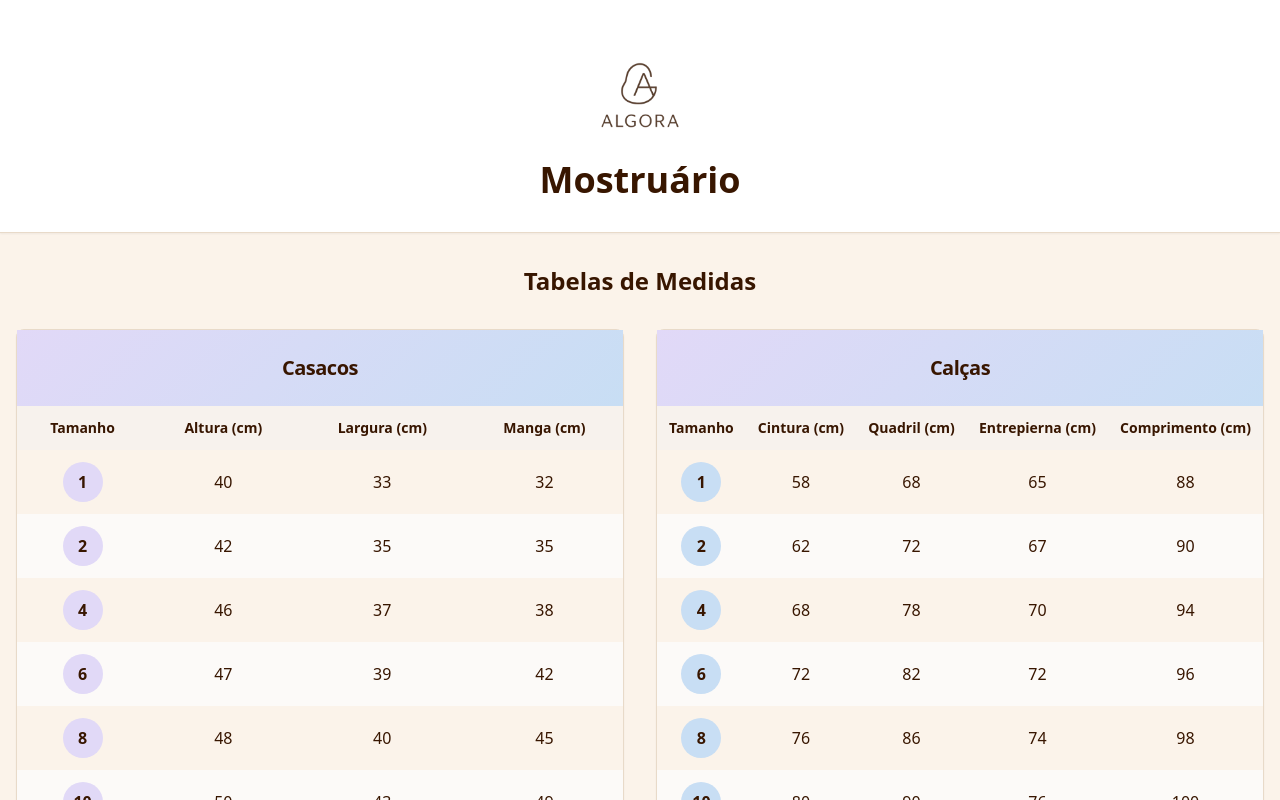
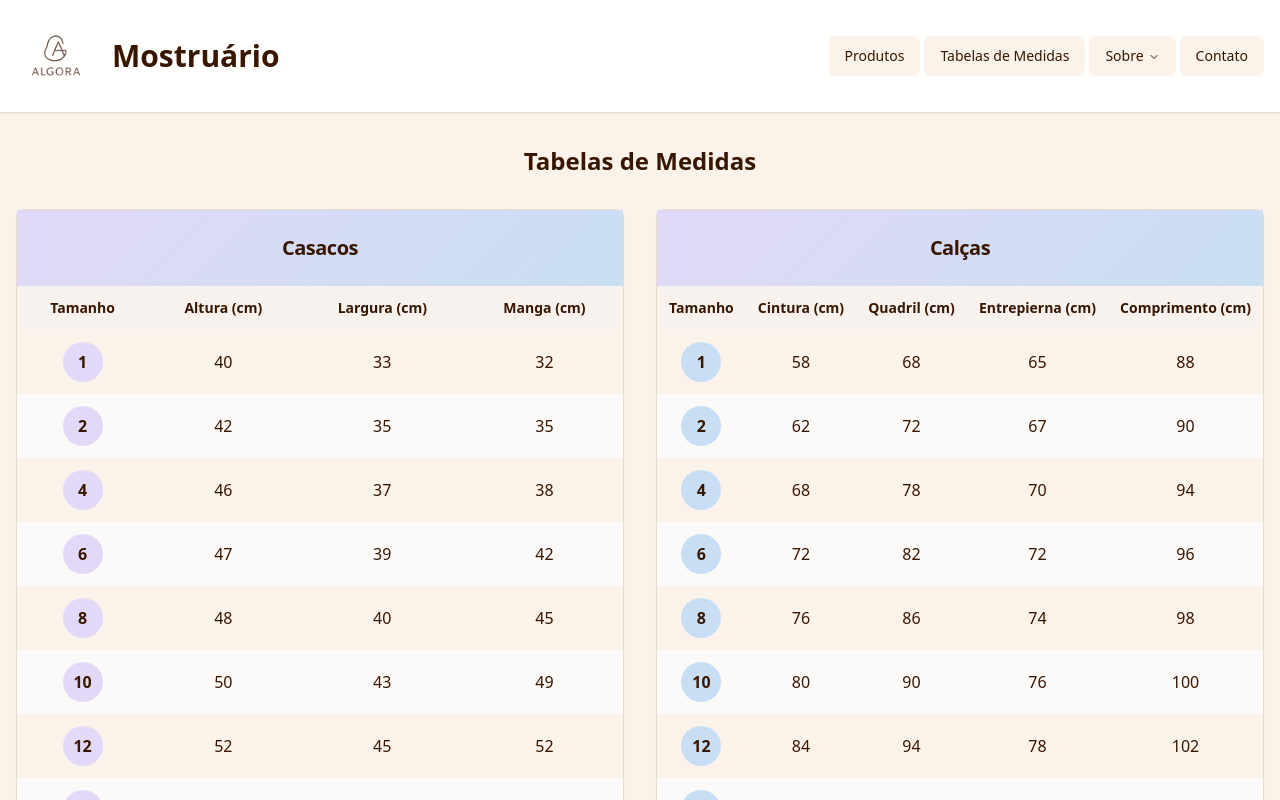
Before and after one commit to tiagolauer/algora-showcase-emporium, a React (Vite) app: page / in a window 1280 px wide. Shown: the top 800 px of the page. Built offline with nearby package versions, Linux system fonts and the light colour scheme.

Commit message:
feat: Add navigation menu to landing page
Adds a header navigation menu to the landing page.

```diff
--- a/src/components/Footer.tsx
+++ b/src/components/Footer.tsx
@@ -3,7 +3,7 @@ import algoraLogo from "@/assets/algora-logo.png";
 
 const Footer = () => {
   return (
-    <footer className="bg-card border-t border-border mt-16">
+    <footer id="contato" className="bg-card border-t border-border mt-16">
       <div className="container mx-auto px-4 py-8">
         <div className="flex flex-col items-center space-y-6">
           {/* Logo e Nome */}
--- /dev/null
+++ b/src/components/Navigation.tsx
@@ -0,0 +1,74 @@
+import {
+  NavigationMenu,
+  NavigationMenuContent,
+  NavigationMenuItem,
+  NavigationMenuLink,
+  NavigationMenuList,
+  NavigationMenuTrigger,
+  navigationMenuTriggerStyle,
+} from "@/components/ui/navigation-menu";
+import { cn } from "@/lib/utils";
+
+const Navigation = () => {
+  const scrollToSection = (sectionId: string) => {
+    const element = document.getElementById(sectionId);
+    if (element) {
+      element.scrollIntoView({ behavior: "smooth" });
+    }
+  };
+
+  return (
+    <NavigationMenu className="hidden md:flex">
+      <NavigationMenuList>
+        <NavigationMenuItem>
+          <NavigationMenuLink
+            className={cn(navigationMenuTriggerStyle(), "cursor-pointer")}
+            onClick={() => scrollToSection("produtos")}
+          >
+            Produtos
+          </NavigationMenuLink>
+        </NavigationMenuItem>
+
+        <NavigationMenuItem>
+          <NavigationMenuLink
+            className={cn(navigationMenuTriggerStyle(), "cursor-pointer")}
+            onClick={() => scrollToSection("tabelas")}
+          >
+            Tabelas de Medidas
+          </NavigationMenuLink>
+        </NavigationMenuItem>
+
+        <NavigationMenuItem>
+          <NavigationMenuTrigger>Sobre</NavigationMenuTrigger>
+          <NavigationMenuContent>
+            <div className="grid gap-3 p-6 w-[400px]">
+              <div className="grid gap-1">
+                <h4 className="text-sm font-medium leading-none">Algora</h4>
+                <p className="text-sm text-muted-foreground">
+                  Conjuntos de pijamas elegantes e confortáveis para toda a família.
+                </p>
+              </div>
+              <div className="grid gap-1">
+                <h4 className="text-sm font-medium leading-none">Qualidade</h4>
+                <p className="text-sm text-muted-foreground">
+                  Produtos confeccionados com materiais de alta qualidade e acabamento premium.
+                </p>
+              </div>
+            </div>
+          </NavigationMenuContent>
+        </NavigationMenuItem>
+
+        <NavigationMenuItem>
+          <NavigationMenuLink
+            className={cn(navigationMenuTriggerStyle(), "cursor-pointer")}
+            onClick={() => scrollToSection("contato")}
+          >
+            Contato
+          </NavigationMenuLink>
+        </NavigationMenuItem>
+      </NavigationMenuList>
+    </NavigationMenu>
+  );
+};
+
+export default Navigation;
--- a/src/pages/Showcase.tsx
+++ b/src/pages/Showcase.tsx
@@ -4,7 +4,9 @@ import SizeTables from "@/components/SizeTables";
 import ProductCard from "@/components/ProductCard";
 import ProductModal from "@/components/ProductModal";
 import Footer from "@/components/Footer";
+import Navigation from "@/components/Navigation";
 import { useEffect } from "react";
+import { Menu, X } from "lucide-react";
 
 // Importação das imagens
 import algoraLogo from "@/assets/algora-logo.png";
@@ -25,6 +27,7 @@ const Showcase = () => {
   const [filteredSizes, setFilteredSizes] = useState<string[]>([]);
   const [selectedProduct, setSelectedProduct] = useState<any>(null);
   const [isModalOpen, setIsModalOpen] = useState(false);
+  const [mobileMenuOpen, setMobileMenuOpen] = useState(false);
 
   // Dados dos produtos
   const products = [
@@ -114,24 +117,74 @@ const Showcase = () => {
 
   return (
     <div className="min-h-screen bg-background">
-      {/* Header com Logo */}
-      <header className="bg-card shadow-sm border-b border-border select-none">
-  <div className="container mx-auto px-4 py-8">
-    <div className="flex items-center justify-center gap-4">
-      <img src={algoraLogo} alt="Logo Algora" className="h-24 md:h-32" />
-    </div>
-    <div className="flex items-center justify-center gap-4">
-      <h1 className="text-3xl md:text-4xl font-bold text-foreground">
-        Mostruário
-      </h1>
-    </div>
-  </div>
-</header>
+      {/* Header com Logo e Navegação */}
+      <header className="bg-card shadow-sm border-b border-border select-none sticky top-0 z-50 backdrop-blur-sm bg-card/95">
+        <div className="container mx-auto px-4 py-4">
+          <div className="flex items-center justify-between">
+            {/* Logo e Título */}
+            <div className="flex items-center gap-4">
+              <img src={algoraLogo} alt="Logo Algora" className="h-16 md:h-20" />
+              <h1 className="text-2xl md:text-3xl font-bold text-foreground">
+                Mostruário
+              </h1>
+            </div>
+
+            {/* Navegação Desktop */}
+            <Navigation />
+
+            {/* Menu Mobile */}
+            <button
+              className="md:hidden p-2 rounded-md hover:bg-accent"
+              onClick={() => setMobileMenuOpen(!mobileMenuOpen)}
+            >
+              {mobileMenuOpen ? <X className="h-6 w-6" /> : <Menu className="h-6 w-6" />}
+            </button>
+          </div>
+
+          {/* Menu Mobile Expandido */}
+          {mobileMenuOpen && (
+            <div className="md:hidden mt-4 pt-4 border-t border-border">
+              <nav className="flex flex-col space-y-2">
+                <button
+                  className="text-left px-4 py-2 rounded-md hover:bg-accent transition-colors"
+                  onClick={() => {
+                    const element = document.getElementById("produtos");
+                    if (element) element.scrollIntoView({ behavior: "smooth" });
+                    setMobileMenuOpen(false);
+                  }}
+                >
+                  Produtos
+                </button>
+                <button
+                  className="text-left px-4 py-2 rounded-md hover:bg-accent transition-colors"
+                  onClick={() => {
+                    const element = document.getElementById("tabelas");
+                    if (element) element.scrollIntoView({ behavior: "smooth" });
+                    setMobileMenuOpen(false);
+                  }}
+                >
+                  Tabelas de Medidas
+                </button>
+                <button
+                  className="text-left px-4 py-2 rounded-md hover:bg-accent transition-colors"
+                  onClick={() => {
+                    const element = document.getElementById("contato");
+                    if (element) element.scrollIntoView({ behavior: "smooth" });
+                    setMobileMenuOpen(false);
+                  }}
+                >
+                  Contato
+                </button>
+              </nav>
+            </div>
+          )}
+        </div>
+      </header>
 
 
       <main className="container mx-auto px-4 py-8 space-y-12">
         {/* Seção de Tabelas de Medidas */}
-        <section>
+        <section id="tabelas">
           <h2 className="text-2xl font-bold text-foreground mb-8 text-center animate-slide-up">
             Tabelas de Medidas
           </h2>
@@ -139,7 +192,7 @@ const Showcase = () => {
         </section>
 
         {/* Seção de Produtos */}
-        <section>
+        <section id="produtos">
           <h2 className="text-2xl font-bold text-foreground mb-8 text-center animate-slide-up">
             Nossos Conjuntos de Pijamas
           </h2>
```
